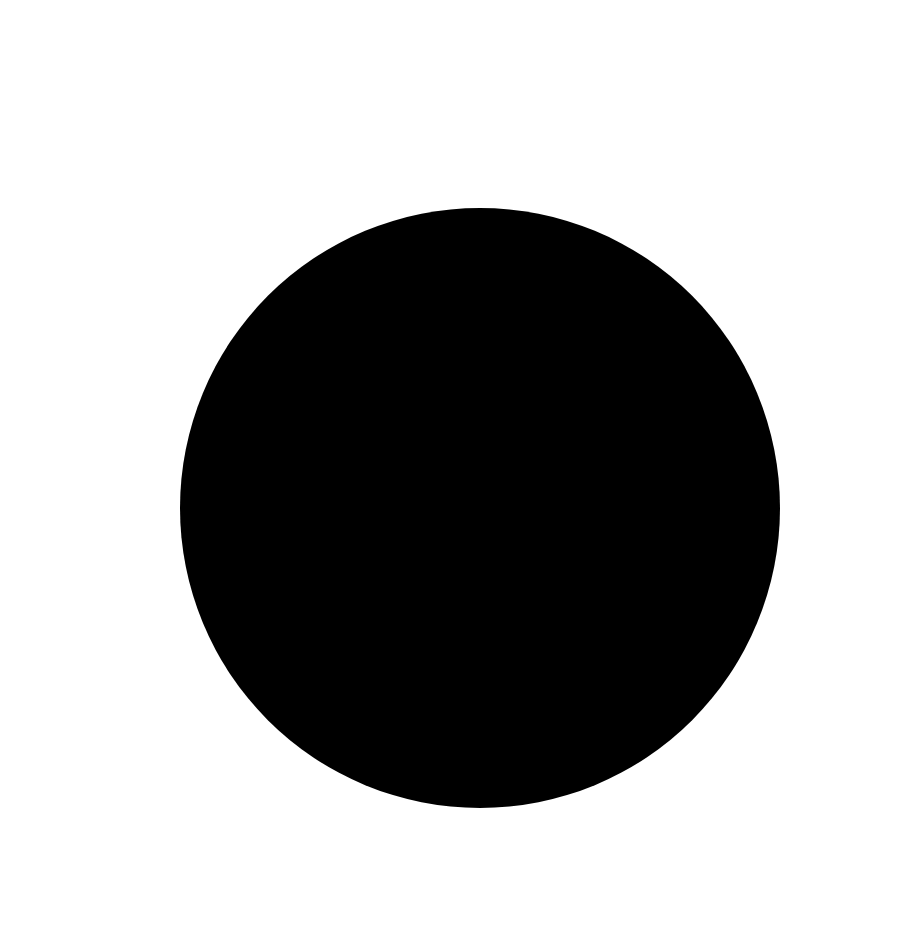
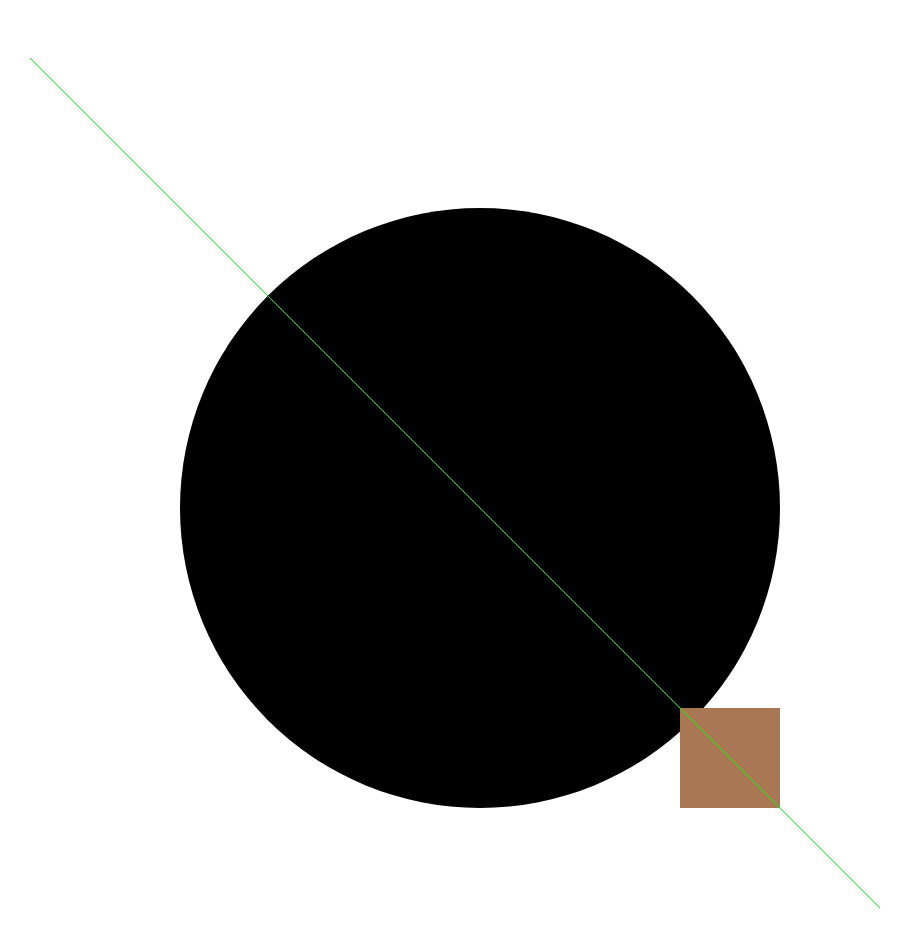
Before and after one commit to hanaljufri/csc3007-labs, a plain HTML site: page lab1.html in a window 1280 px wide. Shown: the whole page, without its empty margins (28-938 px from the left). Drawn offline with Linux system fonts and the light colour scheme.

Commit message:
Update lab1.html

```diff
--- a/lab1.html
+++ b/lab1.html
@@ -9,6 +9,8 @@
 <body>
     <svg width="1000" height="1000">
         <circle cx="500" cy="500" r="300"></circle>
+        <rect x="700" y="700" width="100" height="100" fill="#aa7755"></rect>
+        <line x1="50" y1="50" x2="900" y2="900" stroke="#0f0"></line>
     </svg>
 </body>
 </html>
```
